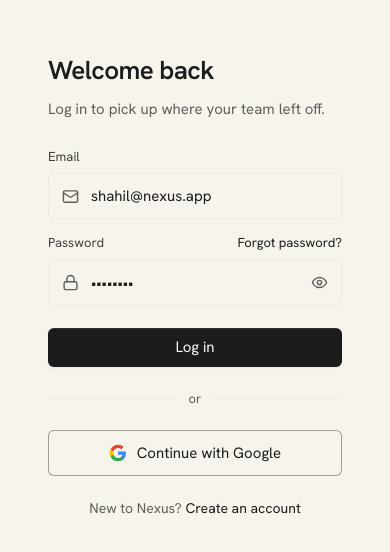
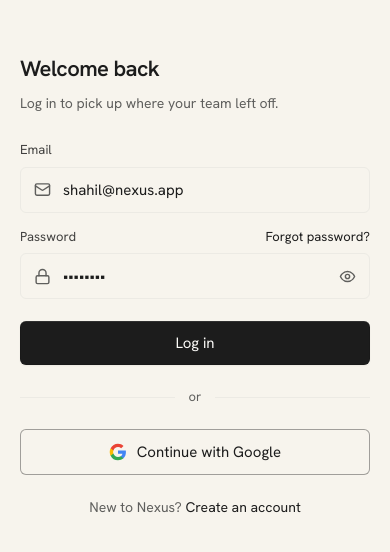
Before and after one commit to shahilseth/nexus, a Next.js app in the folder frontend/: page /login in a window 390 px wide. Shown: the part 130-682 px from the top of the page. Built offline with nearby package versions, Linux system fonts and the light colour scheme; no server answers.

Commit message:
fix: mobile responsiveness across all pages

```diff
--- a/frontend/app/dashboard/page.tsx
+++ b/frontend/app/dashboard/page.tsx
@@ -128,6 +128,7 @@
               <div className="grow" />
               <Link className="link-quiet" href="/projects">View all</Link>
             </div>
+            <div className="tbl-wrap">
               <table className="tbl">
                 <thead>
                   <tr>
@@ -163,6 +164,7 @@
                   ))}
                 </tbody>
               </table>
+            </div>
           </div>
 
           {/* Right rail */}
--- a/frontend/app/globals.css
+++ b/frontend/app/globals.css
@@ -628,7 +628,17 @@
 .form-error { font-size: 13px; color: var(--risk-fg); margin-top: 4px; }
 
 /* ============================================================
-   Responsive
+   Bottom nav — hidden on desktop, shown on mobile via media query
+   ============================================================ */
+.bottom-nav { display: none; }
+
+/* ============================================================
+   Table scroll wrapper
+   ============================================================ */
+.tbl-wrap { overflow-x: auto; -webkit-overflow-scrolling: touch; }
+
+/* ============================================================
+   Responsive — tablet ≤ 1100px
    ============================================================ */
 @media (max-width: 1100px) {
   .stat-grid { grid-template-columns: repeat(2, 1fr); }
@@ -637,9 +647,137 @@
   .auth { grid-template-columns: 1fr; }
   .auth-aside { display: none; }
 }
+
+/* ============================================================
+   Responsive — mobile ≤ 720px
+   ============================================================ */
 @media (max-width: 720px) {
+
+  /* ── Sidebar → bottom nav ── */
   .sidebar { display: none; }
-  .stat-grid, .proj-grid, .team-grid { grid-template-columns: 1fr; }
+  .bottom-nav {
+    display: flex;
+    position: fixed; bottom: 0; left: 0; right: 0;
+    background: color-mix(in srgb, var(--cream) 94%, transparent);
+    backdrop-filter: blur(12px);
+    -webkit-backdrop-filter: blur(12px);
+    border-top: 1px solid var(--border);
+    z-index: 40;
+    padding: 4px 0 max(4px, env(safe-area-inset-bottom));
+  }
+  .bottom-nav-item {
+    flex: 1; display: flex; flex-direction: column;
+    align-items: center; justify-content: center;
+    gap: 3px; font-size: 11px; color: var(--fg-muted);
+    text-decoration: none; padding: 6px 8px;
+    border: none; background: none; cursor: pointer;
+    font-family: inherit; min-height: 52px;
+    -webkit-tap-highlight-color: transparent;
+    transition: color .12s ease;
+  }
+  .bottom-nav-item.active { color: var(--fg); }
+  .bottom-nav-item svg { width: 22px; height: 22px; flex-shrink: 0; }
+
+  /* ── Topbar ── */
+  .topbar { padding: 0 16px; gap: 10px; height: 56px; }
+  .search-trigger {
+    flex: 1; min-width: 0; width: auto !important; max-width: none;
+    font-size: 14px; padding: 7px 10px;
+    overflow: hidden; white-space: nowrap; text-overflow: ellipsis;
+  }
+  .search-trigger .kbd { display: none; }
+
+  /* ── Page layout ── */
+  .page { padding: 20px 16px 80px; } /* 80px = room for bottom nav */
+  .page-head { flex-wrap: wrap; gap: 12px; margin-bottom: 20px; }
+  .page-title { font-size: 22px; letter-spacing: -0.5px; }
+  .page-sub { font-size: 14px; margin-top: 4px; }
+
+  /* ── Grids ── */
+  .stat-grid { grid-template-columns: repeat(2, 1fr); gap: 10px; }
+  .proj-grid, .team-grid { grid-template-columns: 1fr; }
+  .dash-cols { grid-template-columns: 1fr !important; }
+  .proj-detail-cols { grid-template-columns: 1fr !important; }
+
+  /* ── Stat cards ── */
+  .stat-card { padding: 14px 14px; }
+  .stat-num { font-size: 28px; margin-top: 10px; }
+  .stat-label { font-size: 12.5px; }
+  .stat-foot { font-size: 12px; }
+
+  /* ── Touch targets ── */
+  .btn { min-height: 44px; }
+  .btn-sm { min-height: 38px; }
+  .icon-btn { width: 44px; height: 44px; }
+
+  /* ── Table scroll ── */
+  .tbl { min-width: 500px; }
+
+  /* ── Kanban — extend to edges for edge-to-edge swipe feel ── */
+  .board-wrap { margin: 0 -16px; padding: 0 16px 8px; }
+
+  /* ── Task panel — full-width slide-in on mobile ── */
+  .task-panel {
+    width: 100% !important; max-width: 100vw;
+    border-left: none;
+    border-top: 1px solid var(--border);
+  }
+
+  /* ── Modals — bottom sheet on mobile ── */
+  .modal-scrim { align-items: flex-end; }
+  .modal {
+    width: 100% !important; max-width: 100% !important;
+    border-radius: var(--radius-card) var(--radius-card) 0 0;
+    padding: 20px 16px 36px;
+    max-height: 90vh; overflow-y: auto;
+  }
+
+  /* ── Command palette — full-width at top ── */
+  .cmdk-scrim { padding-top: 0; align-items: flex-start; }
+  .cmdk {
+    width: 100%; max-width: 100vw;
+    border-radius: 0 0 var(--radius-card) var(--radius-card);
+  }
+
+  /* ── Member cards ── */
+  .mc-top { gap: 10px; }
+  .mc-stats { gap: 16px; }
+  .mc-name { font-size: 15px; }
+  .mc-mail { font-size: 12px; }
+  .mc-stat .n { font-size: 18px; }
+
+  /* ── Project cards ── */
+  .proj-card { padding: 16px; gap: 12px; }
+  .proj-card .pc-name { font-size: 16px; }
+
+  /* ── Section heads that might wrap ── */
+  .section-head { flex-wrap: wrap; gap: 8px; }
+
+  /* ── Project-detail member rows ── */
+  .pm-name { font-size: 14px; }
+  .pm-email { font-size: 11.5px; }
+
+  /* ── Member menu — prevent clip at card bottom ── */
+  .member-menu-wrap .member-menu { bottom: auto; top: calc(100% + 4px); }
+
+  /* ── Auth ── */
+  .auth { grid-template-columns: 1fr; }
+  .auth-aside { display: none; }
+  .auth-main { padding: 32px 20px; }
+  .auth-card h2 { font-size: 22px; }
+  .auth-card .sub { font-size: 14px; }
+
+  /* ── Page-head action row: let button wrap to its own line ── */
+  .page-head > *:last-child { flex-shrink: 0; }
+}
+
+/* ============================================================
+   Responsive — small phones ≤ 480px
+   ============================================================ */
+@media (max-width: 480px) {
+  .stat-grid { grid-template-columns: 1fr; }
+  .page-title { font-size: 20px; }
+  .modal { padding: 18px 14px 32px; }
 }
 
 /* ============================================================
--- a/frontend/app/projects/[id]/page.tsx
+++ b/frontend/app/projects/[id]/page.tsx
@@ -448,7 +448,7 @@
         </div>
 
         {/* ── Below-kanban: Activity + Team Members side by side ── */}
-        <div style={{ display: "grid", gridTemplateColumns: "1.2fr 1fr", gap: 20, marginTop: 24 }}>
+        <div className="proj-detail-cols" style={{ display: "grid", gridTemplateColumns: "1.2fr 1fr", gap: 20, marginTop: 24 }}>
 
           {/* Activity feed */}
           <div className="card card-pad">
--- a/frontend/components/AppShell.tsx
+++ b/frontend/components/AppShell.tsx
@@ -5,6 +5,7 @@
 import Sidebar from "./Sidebar";
 import Topbar from "./Topbar";
 import CommandPalette from "./CommandPalette";
+import BottomNav from "./BottomNav";
 import { useAuth } from "@/context/AuthContext";
 import { useRole } from "@/context/RoleContext";
 import { statsApi } from "@/lib/api";
@@ -61,6 +62,7 @@
         {children}
       </div>
       <CommandPalette open={cmdkOpen} onClose={() => setCmdkOpen(false)} />
+      <BottomNav />
     </div>
   );
 }
```
Also changed, not shown: frontend/components/BottomNav.tsx (added, +34 -0 lines), 1 other file (tests, documents, lock files or other folders). Lines whose indentation alone changed are shown as unchanged.
